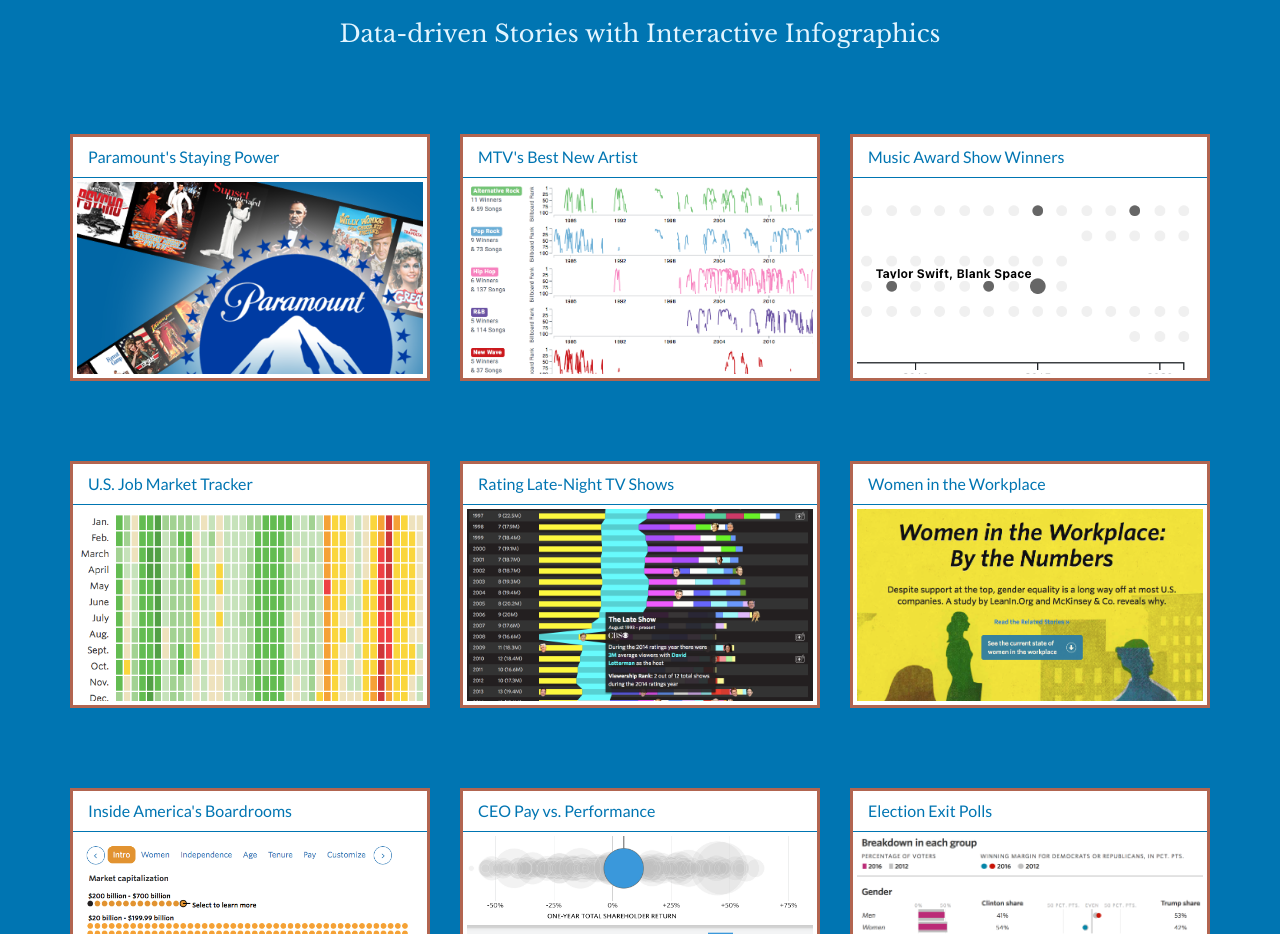
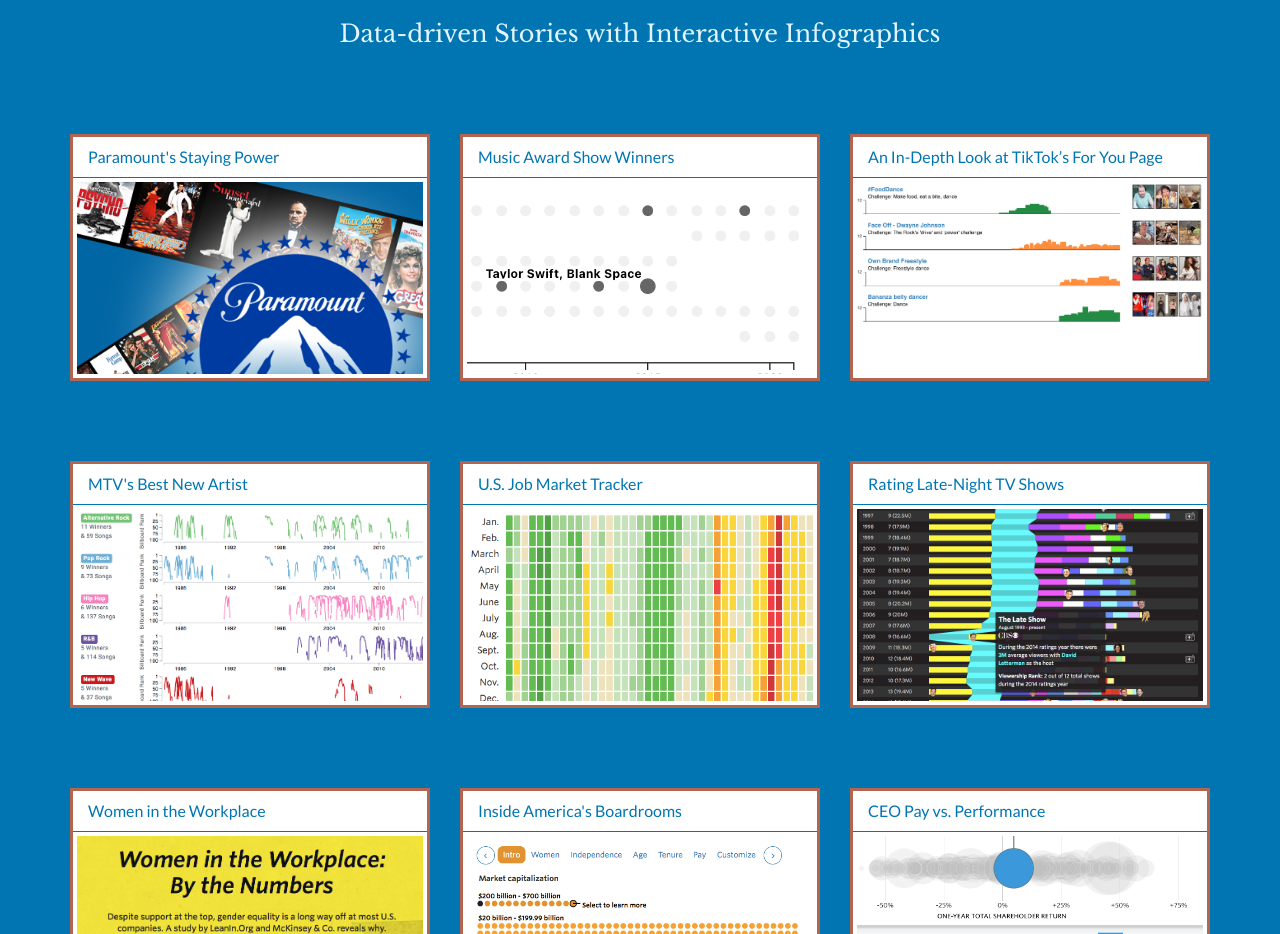
Before and after one commit to reneelightner/personalWebsite, a plain HTML site: page index.html in a window 1280 px wide. Shown: the part 800-1734 px from the top of the page. Drawn offline with nearby package versions, Linux system fonts and the light colour scheme.

Commit message:
Update index.html
add TikTok

```diff
--- a/index.html
+++ b/index.html
@@ -77,6 +77,28 @@
 					</div>
 					<div class="col-lg-4 col-md-4 col-sm-6 col-xs-6 work-example-wrap">
 						<div class='work-ex-inner'>
+							<h4>Music Award Show Winners</h4>
+							<div class='work-example'>
+								<div class="work-image-container">
+									<img src="images/music-award-shows.png">
+								</div>
+							</div>
+							<a class="fill-div" href='https://observablehq.com/@renee-lempert/grammys-big-four' target='_blank'></a>
+						</div>
+					</div>
+					<div class="col-lg-4 col-md-4 col-sm-6 col-xs-6 work-example-wrap">
+						<div class='work-ex-inner'>
+							<h4>An In-Depth Look at TikTok’s For You Page</h4>
+							<div class='work-example'>
+								<div class="work-image-container">
+									<img src="images/tiktok.png">
+								</div>
+								<a class="fill-div" href='https://observablehq.com/@ddsg/tiktok' target='_blank'></a>
+							</div>
+						</div>
+					</div>
+					<div class="col-lg-4 col-md-4 col-sm-6 col-xs-6 work-example-wrap">
+						<div class='work-ex-inner'>
 							<h4>MTV's Best New Artist</h4>
 							<div class='work-example'>
 								<div class="work-image-container">
@@ -84,17 +106,6 @@
 								</div>
 								<a class="fill-div" href='https://science.viacom.com/databytes/vma-artists-to-watch/' target='_blank'></a>
 							</div>
-						</div>
-					</div>
-					<div class="col-lg-4 col-md-4 col-sm-6 col-xs-6 work-example-wrap">
-						<div class='work-ex-inner'>
-							<h4>Music Award Show Winners</h4>
-							<div class='work-example'>
-								<div class="work-image-container">
-									<img src="images/music-award-shows.png">
-								</div>
-							</div>
-							<a class="fill-div" href='https://observablehq.com/@renee-lempert/grammys-big-four' target='_blank'></a>
 						</div>
 					</div>
 					<div class='col-lg-4 col-md-4 col-sm-6 col-xs-6 work-example-wrap'>
```
